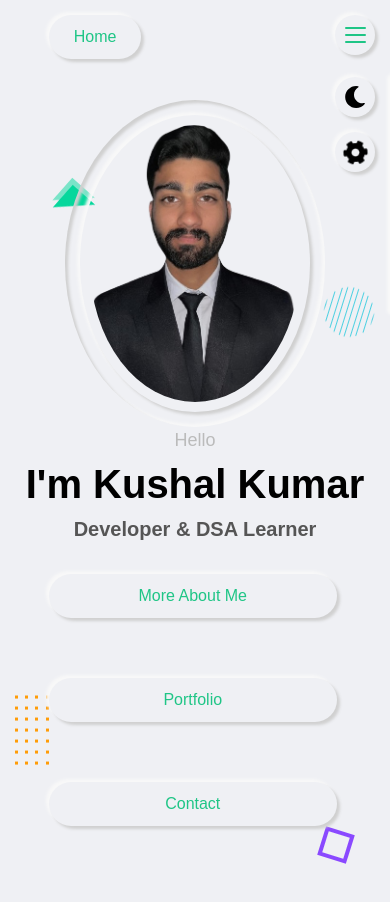
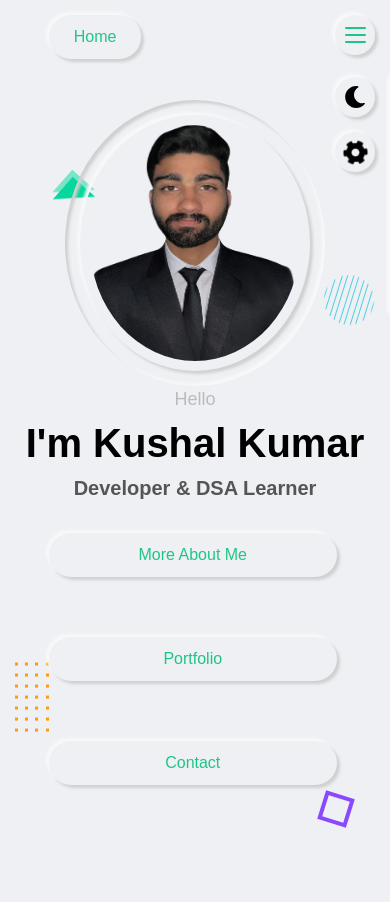
Before and after one commit to kushalkumar1362/My-Portfolio, a React (Create React App) app: page / in a window 390 px wide. Shown: the top 902 px of the page. Built offline with nearby package versions, Linux system fonts and the light colour scheme.

Commit message:
setloading time is set to be 1 and add text center in btn1(index.css) and update image height

```diff
--- a/src/components/CSS/Home.css
+++ b/src/components/CSS/Home.css
@@ -202,6 +202,8 @@ Media Queries
         width: 26rem;
         height: auto;
         border-radius: 50%;
+        height: 16rem;
+
         border: 10px solid transparent;
     }
 
--- a/src/components/JS/Navbar.js
+++ b/src/components/JS/Navbar.js
@@ -12,7 +12,7 @@ const Navbar = () => {
         // Add a timeout to simulate a delay
         setTimeout(() => {
             setIsLoading(false);
-        }, 2000);
+        }, 1000);
     };
 
     return (
--- a/src/index.css
+++ b/src/index.css
@@ -76,6 +76,7 @@ body.stop-scrolling {
     transition: all 0.3s ease;
     display: inline-block;
     border: none;
+    text-align: center;
 }
 
 .btn-1:hover::after {
```
